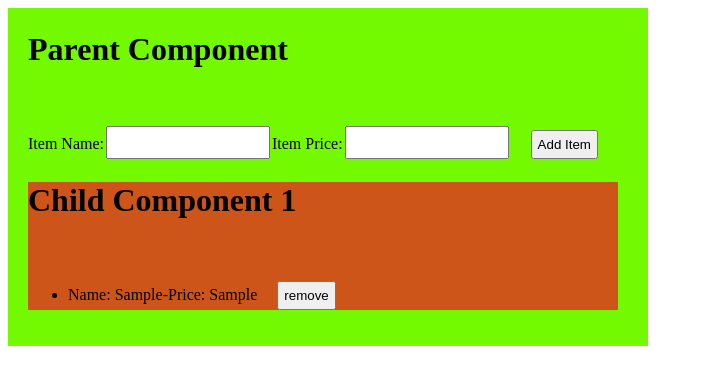
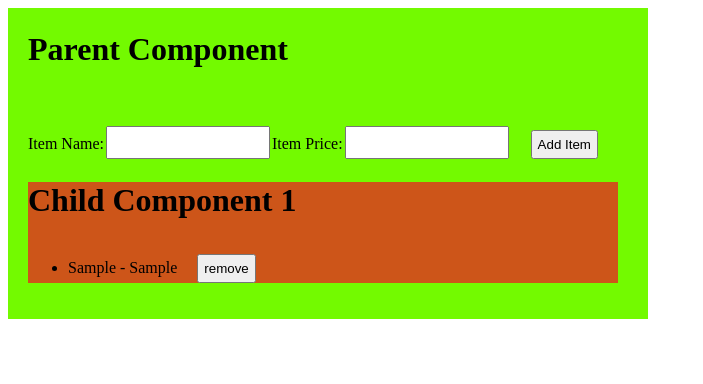
Before and after one commit to acciojob/lift-state-up-4-tanyaKalra-8, a React app: page / in a window 1280 px wide. Both pictures are taken after typing "Sample", "Sample" into the empty fields and a click on the button "Add Item". Shown: the whole page, without its empty margins (0-703 px from the left). Built offline with nearby package versions, Linux system fonts and the light colour scheme.

Commit message:
submitting code-Thu Jul 13 2023 19:19:18 GMT+0530 (India Standard Time)

```diff
--- a/src/components/App.js
+++ b/src/components/App.js
@@ -52,18 +52,18 @@ const App = () => {
 
 
 
-          <div id="child li">
+          {/* <div id="child li"> */}
           {/* list will be added here */}
           <ul>
         {item.map((item1, index) => (
           <li key={index}>
-            <span>Name: {item1.name + "-"}</span>
-            <span>Price: {item1.price}</span>
+            <span>{item1.name + " - "}</span>
+            <span>{item1.price}</span>
             <button onClick={() => handleRemoveItem(index)}>remove</button>
           </li>
         ))}
       </ul>
-          </div>
+          {/* </div> */}
 
         </div>
       </div>
--- a/src/styles/App.css
+++ b/src/styles/App.css
@@ -21,3 +21,6 @@ input{
     width: 150px;
     padding-top: 9px;
 }
+.child li{
+    margin-top: -27px;
+}
```
